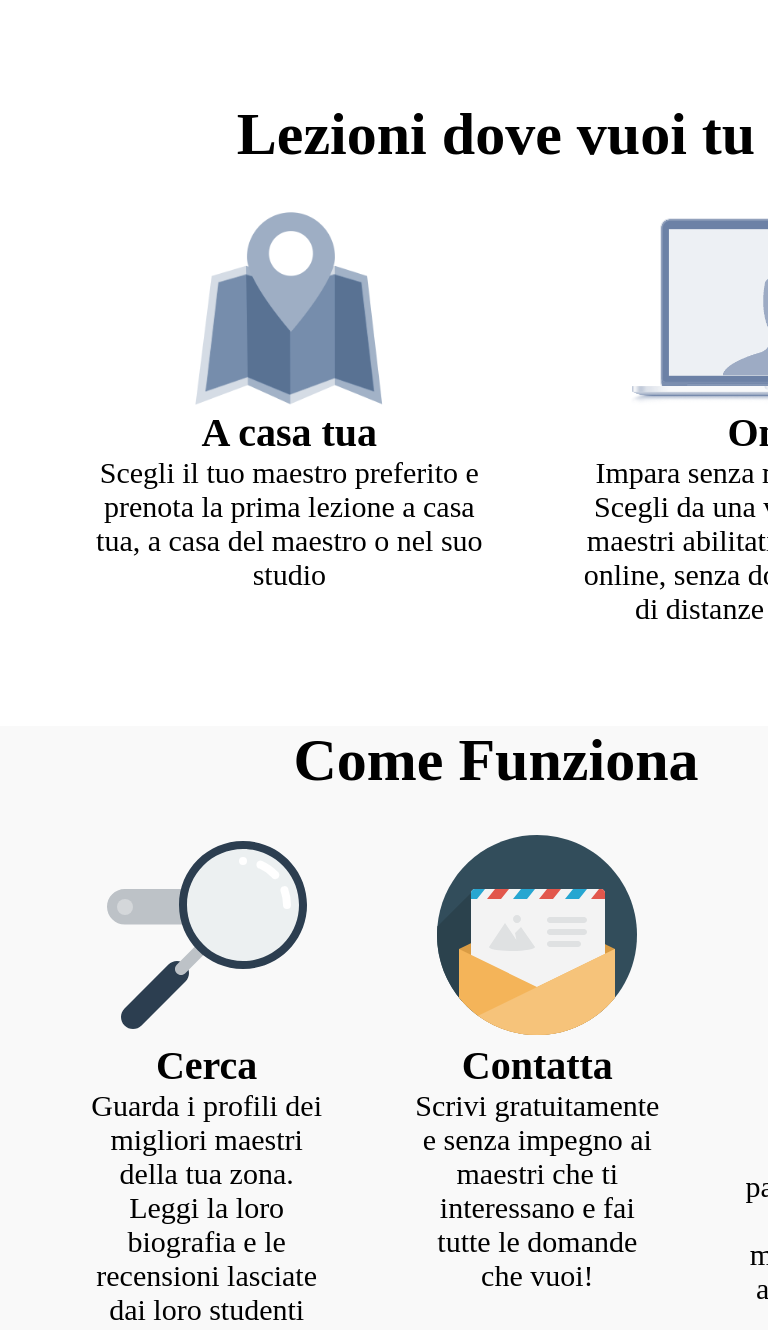
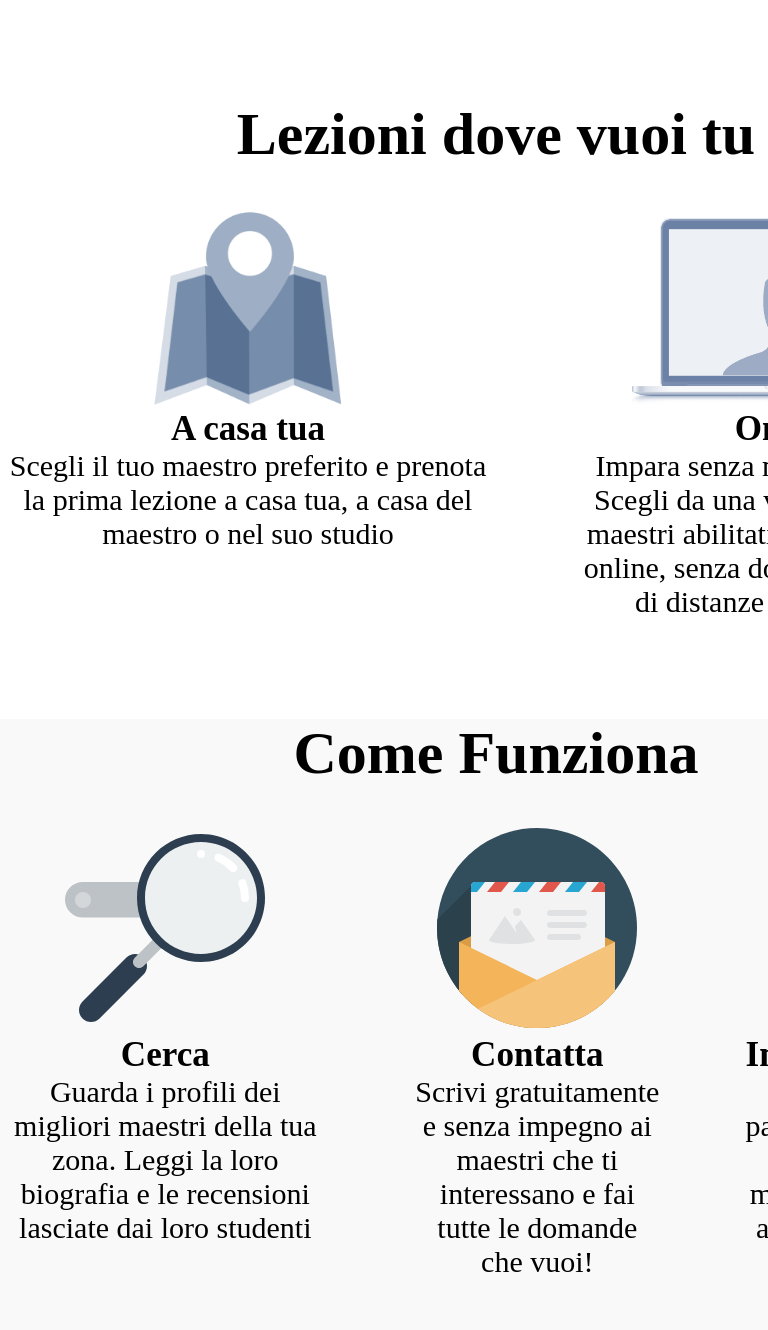
Before and after one commit to adele-recubini/html-css-resp-wannabe-12bool, a plain HTML site: page index.html in a window 768 px wide. Shown: the top 1330 px of the page. Drawn offline with Linux system fonts and the light colour scheme.

Commit message:
modifiche

```diff
--- a/css/style.css
+++ b/css/style.css
@@ -86,9 +86,7 @@ img {
   font-size: 60px;
   margin-bottom: 40px;
   }
-  h3{
-    font-size: 40px;
-  }
+
  #lezioni, #steps, #why, #text{
   font-size: 30px;
 }
@@ -96,11 +94,12 @@ img {
 @media screen and (max-width: 767px){
   h1{
   font-size: 80px;
+  }
 
-  }
   h3{
     font-size: 60px;
   }
+
  #lezioni, #steps, #why, #text{
   font-size: 50px;
 }
--- a/index.html
+++ b/index.html
@@ -12,7 +12,7 @@
     <div id="lezioni" class="container">
       <div class="container">
         <h1>Lezioni dove vuoi tu</h1>
-        <div class="left col-lg-6 col-md-5  offset-md-1 col-xs-12">
+        <div class="left col-lg-6 col-md-6 col-xs-12">
           <img src="img/icon/maps.png" alt="">
           <h3>A casa tua</h3>
           Scegli il tuo maestro preferito e prenota la prima lezione a casa tua, a casa del maestro o nel suo studio
@@ -28,7 +28,7 @@
     <div id="steps" class="container grey">
       <div class="container">
         <h1>Come Funziona</h1>
-        <div class="left col-lg-4 col-md-3 offset-md-1 col-xs-12 ">
+        <div class="left col-lg-4 col-md-4 col-xs-12 ">
           <img src="img/search.svg" alt="">
           <h3>Cerca</h3>
           Guarda i profili dei migliori maestri della tua zona. Leggi la loro biografia e le recensioni lasciate dai loro studenti
```
